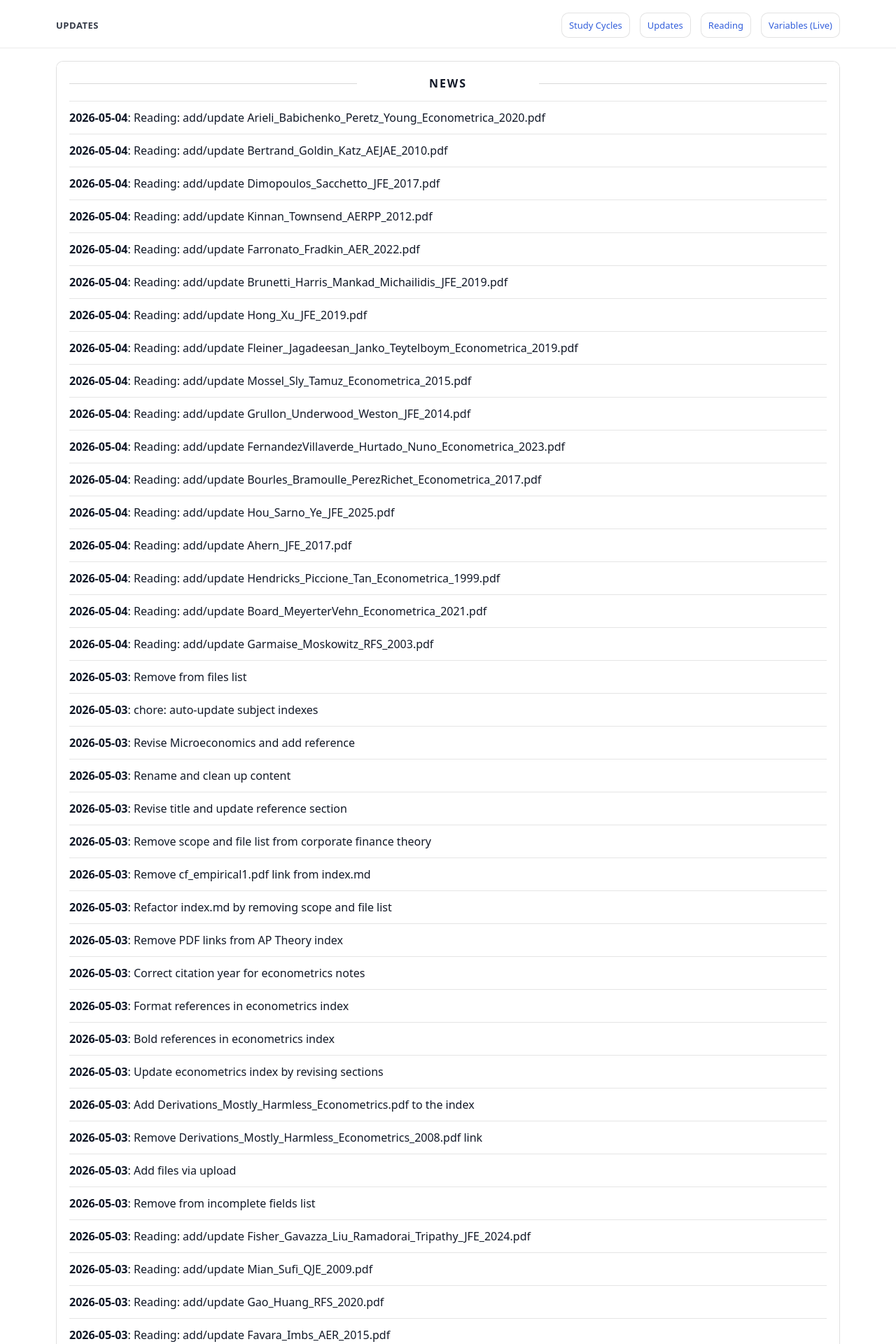
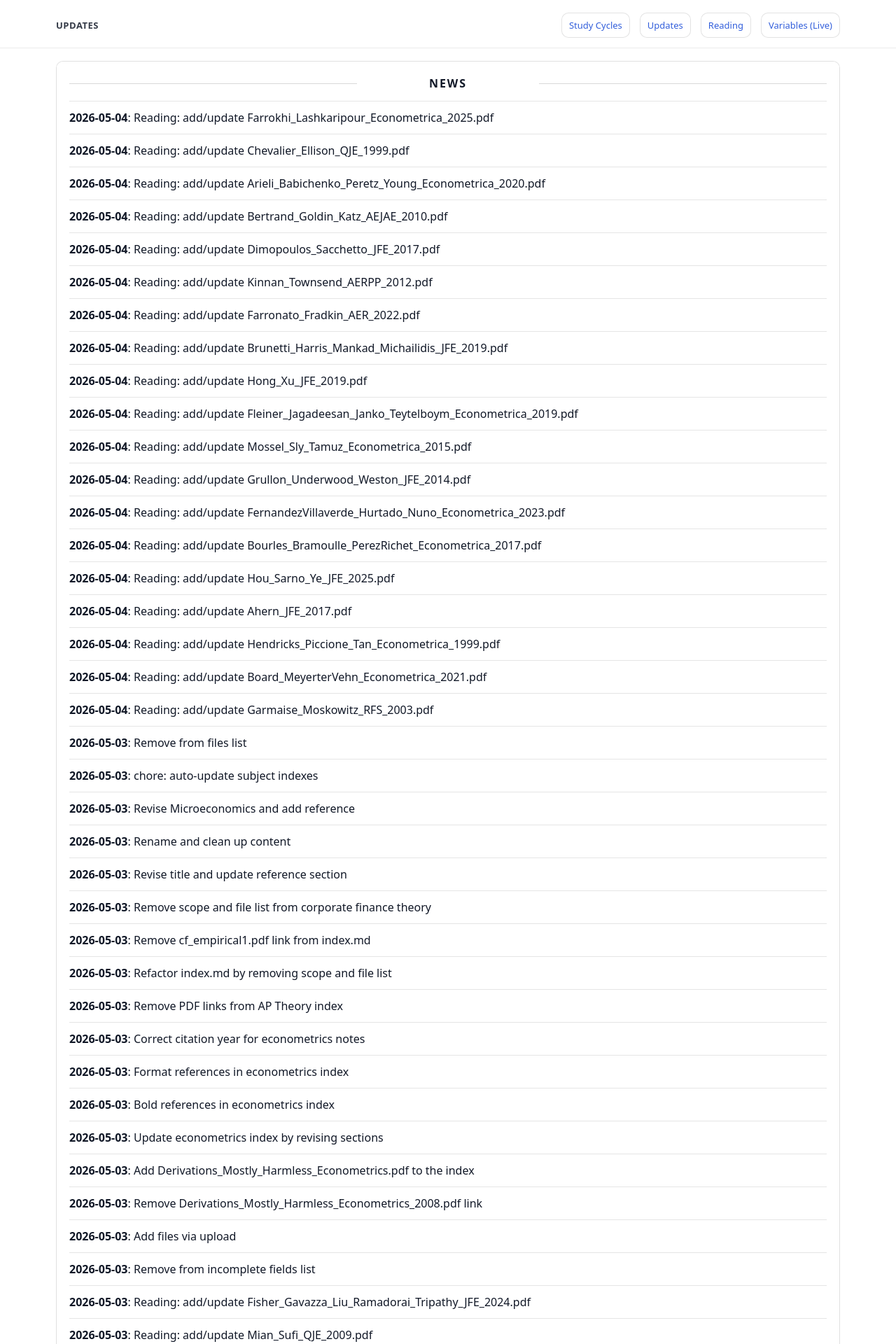
Before and after one commit to yaxinzn/study-archive, a Jekyll site: the page built from updates/index.md, in a window 1280 px wide. Shown: the top 1920 px of the page at 70% size. Built offline with Jekyll 4.4.1, drawn with Linux system fonts in a browser that asks for light colours; some of the changed text lies outside the part shown.

Commit message:
chore: update NEWS feed

```diff
--- a/_data/news.yml
+++ b/_data/news.yml
@@ -1,4 +1,10 @@
 # Auto-generated update history (sorted newest -> oldest). Do not edit manually.
+- ts: "1777886847"
+  date: "2026-05-04"
+  title: "Reading: add/update Farrokhi_Lashkaripour_Econometrica_2025.pdf"
+- ts: "1777886815"
+  date: "2026-05-04"
+  title: "Reading: add/update Chevalier_Ellison_QJE_1999.pdf"
 - ts: "1777886449"
   date: "2026-05-04"
   title: "Reading: add/update Arieli_Babichenko_Peretz_Young_Econometrica_2020.pdf"
```
